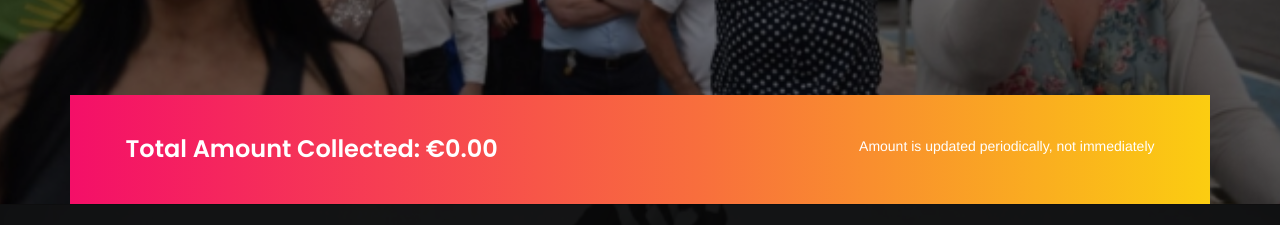
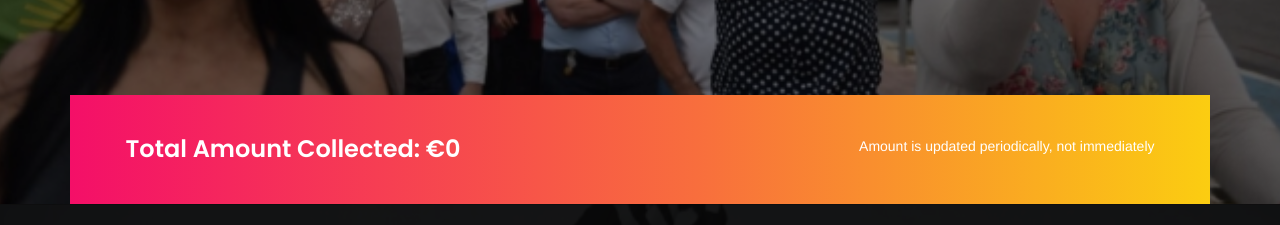
Before and after one commit to movimentgraffitti/comino-protest, a Vue app: page / in a window 1280 px wide. Shown: the part 780-1005 px from the top of the page. Built offline with nearby package versions, Linux system fonts and the light colour scheme; no server answers; what vue-braintree would draw is missing.

Commit message:
Formatting Total Amount

```diff
--- a/src/components/CampaignStats.vue
+++ b/src/components/CampaignStats.vue
@@ -1,7 +1,7 @@
 <template>
   <div class="container">
     <div class="row d-flex callto-wrap justify-content-between pt-40 pb-40">
-      <h3 class="text-white text-center">Total Amount Collected: €{{totalDonation}}</h3>
+      <h3 class="text-white text-center">Total Amount Collected: €{{formattedTotalDonation}}</h3>
       <span class="text-white">Amount is updated periodically, not immediately</span>
     </div>
   </div>
@@ -15,6 +15,11 @@
   data() {
     return {
       totalDonation: "0.00"
+    }
+  },
+  computed: {
+    formattedTotalDonation: function () {
+      return (Math.round(this.totalDonation * 100) / 100).toLocaleString();
     }
   },
   created() {
```
